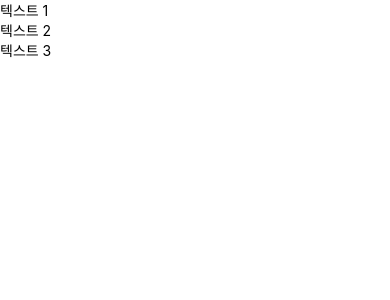
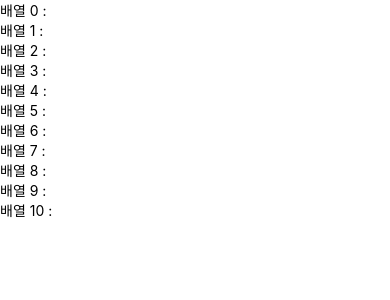
Before and after one commit to fluorjo/react-native_practice, a React Native app: screen / in a window 390 px wide. Shown: the top 300 px of the page. Built offline with nearby package versions, Linux system fonts and the light colour scheme.

Commit message:
LogBox.ignoreLogs

```diff
--- a/App.tsx
+++ b/App.tsx
@@ -5,21 +5,22 @@ import React from 'react';
 
 import {Text, SafeAreaView} from 'react-native';
 
-import {LogBox} from 'react-native';
+import {LogBox, View} from 'react-native';
+
+
+console.error = error => error.apply;
+
+LogBox.ignoreAllLogs();
+LogBox.ignoreLogs(['Property ']);
+LogBox.ignoreLogs(['it is un']);
+
 
 export default function App() {
-  console.error = error => error.apply;
-  LogBox.ignoreAllLogs();
 
-  const textElement = React.createElement(Text, null, '가상 DOM 객체');
-
-  const virtualDOM = (
-    <SafeAreaView>
-      <Text>텍스트 1</Text>
-      <Text>텍스트 2</Text>
-      <Text>텍스트 3</Text>
-    </SafeAreaView>
-  );
-
-  return <SafeAreaView>{virtualDOM}</SafeAreaView>;
+  const array = new Array(11).fill(null).map((value, index) => (
+    <Text>
+      배열 {index} : {value}
+    </Text>
+  ));
+  return <SafeAreaView>{array}</SafeAreaView>;
 }
```
Also changed, not shown: 1 other file (tests, documents, lock files or other folders).
